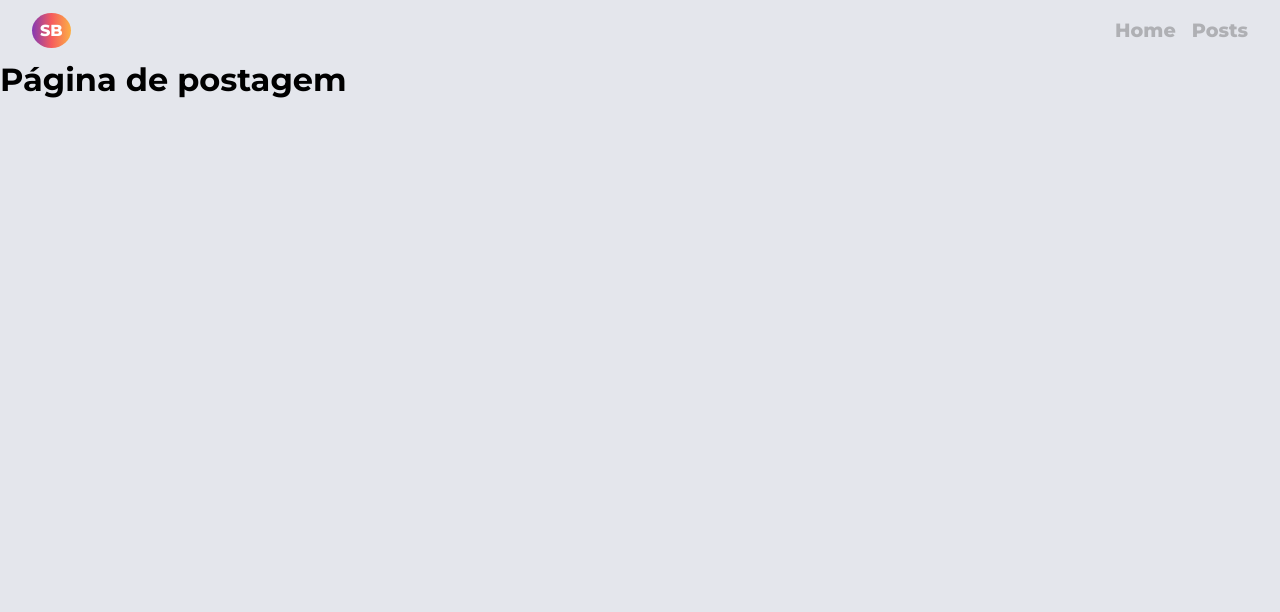
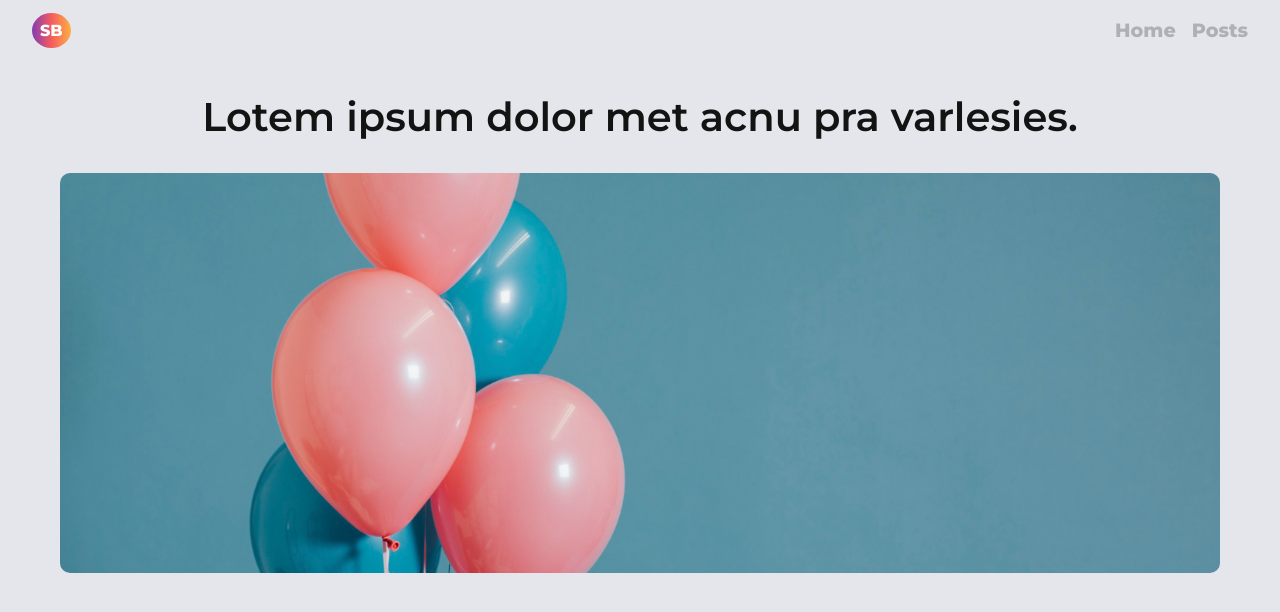
Before and after one commit to alalan55/sample-blog, a Vue app: page /post/1 in a window 1280 px wide. Shown: the top 612 px of the page. Built offline with nearby package versions, Linux system fonts and the light colour scheme.

Commit message:
Inserting adjust for navbar stay fixed at top,; inserting adjust in padding on home view

```diff
--- a/src/components/organisms/NavBar.vue
+++ b/src/components/organisms/NavBar.vue
@@ -31,6 +31,11 @@ export default {
 
 header {
   height: $sb-nav_height;
+  position: fixed;
+  top: 0;
+  right: 0;
+  left: 0;
+  z-index: 10;
 
   nav {
     width: 100%;
--- a/src/components/templates/HomeTemplate.vue
+++ b/src/components/templates/HomeTemplate.vue
@@ -23,7 +23,7 @@ import PostList from "../organisms/PostsList.vue";
 @import "@/assets/scss/main.scss";
 
 .home {
-  padding: $sb-size-2 $sb-size-4;
+  padding: $sb-nav_height $sb-size-2 $sb-size-4;
   &__title {
     margin: 0 0 $sb-size-2 0;
     span {
--- a/src/components/templates/LayoutTemplate.vue
+++ b/src/components/templates/LayoutTemplate.vue
@@ -26,7 +26,7 @@ export default {
   background: $sb-bg;
 
   &__content {
-    min-height: calc(100vh - $sb-nav_height);
+    min-height: 100vh;
   }
 }
 </style>
--- /dev/null
+++ b/src/components/templates/PostTemplate.vue
@@ -0,0 +1,42 @@
+<script setup></script>
+<template>
+  <div class="post">
+    <div class="post__title">
+      <span> Lotem ipsum dolor met acnu pra varlesies. </span>
+    </div>
+    <div class="post__cover">
+      <figure>
+        <img src="/imgs/ballon.jpg" alt="Capa" />
+      </figure>
+    </div>
+  </div>
+</template>
+
+<style lang="scss" scoped>
+@import "@/assets/scss/main.scss";
+.post {
+  padding: $sb-nav_height;
+  &__title {
+    margin: $sb-size-2 0;
+    text-align: center;
+    span {
+      font-size: 2.5em;
+      font-weight: 600;
+      color: $sb-bg-black-1;
+    }
+  }
+  &__cover {
+    figure {
+      width: 100%;
+      height: 400px;
+
+      img {
+        border-radius: 10px;
+        width: 100%;
+        height: 100%;
+        object-fit: cover;
+      }
+    }
+  }
+}
+</style>
--- a/src/views/PostView.vue
+++ b/src/views/PostView.vue
@@ -1,8 +1,10 @@
-<script setup></script>
+<script setup>
+import PostTemplate from "@/components/templates/PostTemplate.vue";
+</script>
 <template>
-  <div>
-    <h1>Página de postagem</h1>
-  </div>
+  <main>
+    <PostTemplate />
+  </main>
 </template>
 
 <style lang="scss" scoped></style>
```
